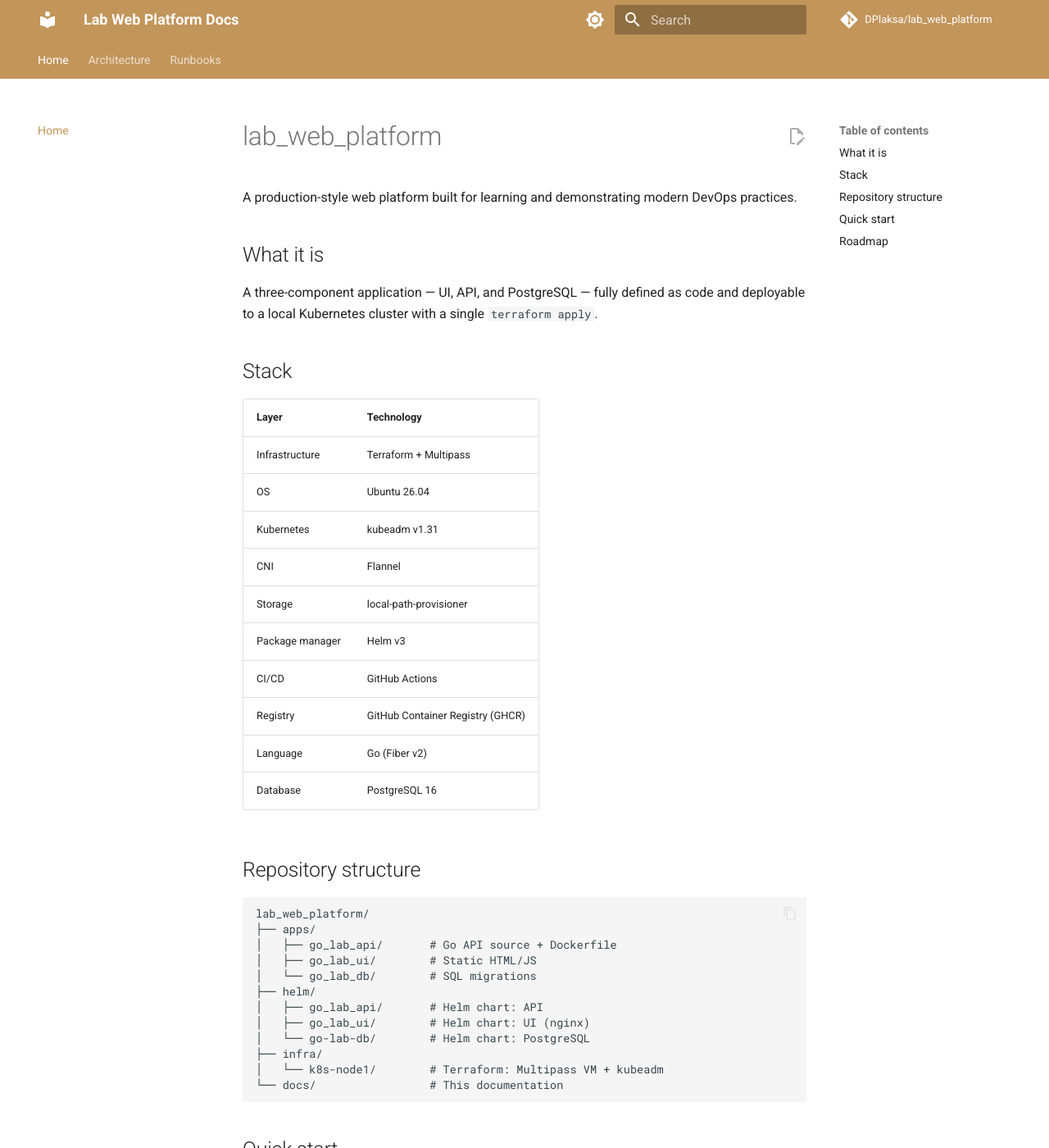
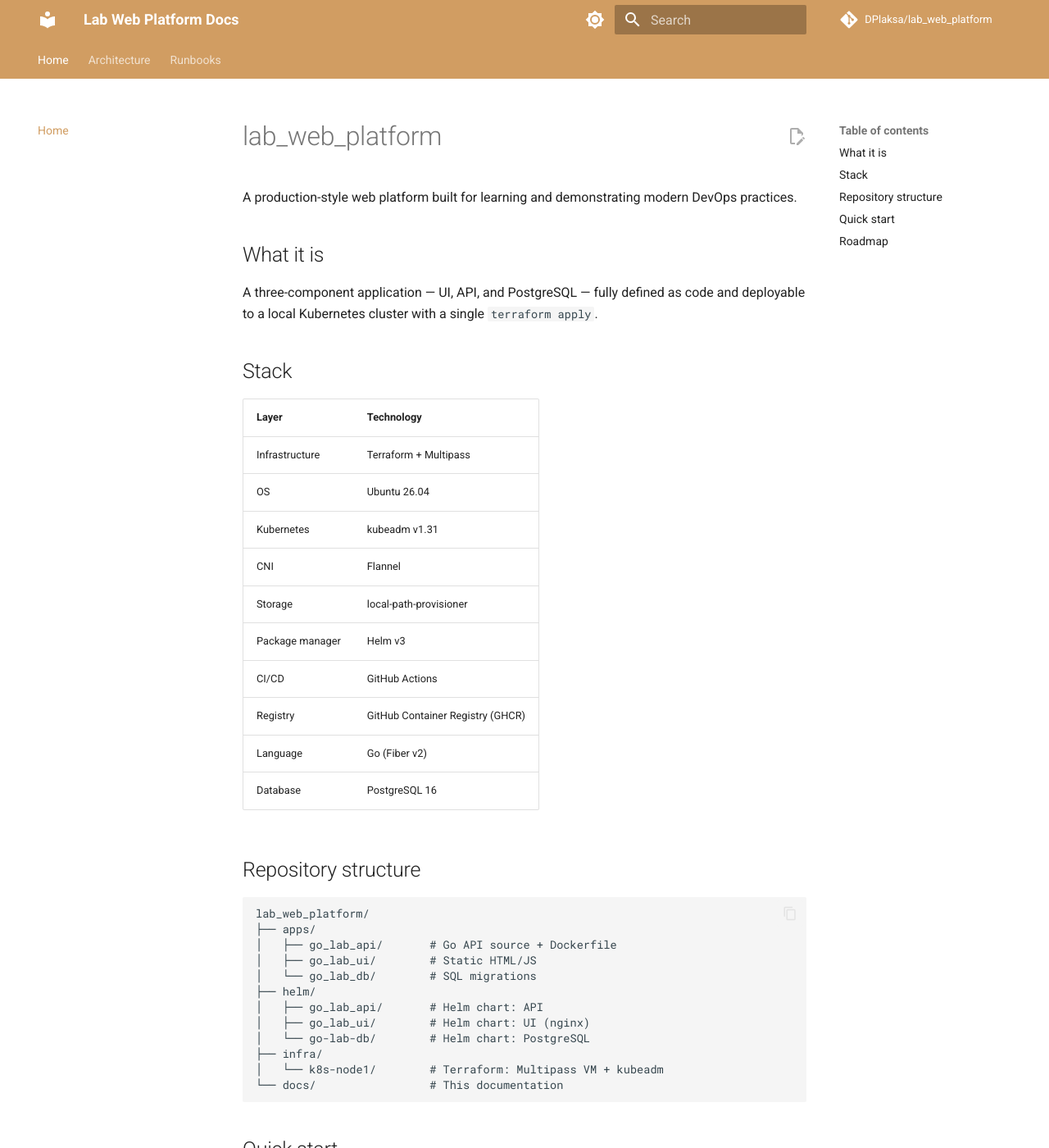
Before and after one commit to DPlaksa/lab_web_platform, an MkDocs documentation site: the page built from docs/index.md, in a window 1280 px wide and 1400 px high. Shown: the whole window at 82% size. Built offline with MkDocs 1.6.1 and Material for MkDocs 9.7.7, drawn with Linux system fonts in a browser that asks for light colours; comment, search, counter and statistics services are not loaded.

Commit message:
docs: set primary color to Gobi Sand #d19d62

```diff
--- a/docs/stylesheets/extra.css
+++ b/docs/stylesheets/extra.css
@@ -1,5 +1,5 @@
 :root > * {
-  --md-primary-fg-color:        #C2955A;
-  --md-primary-fg-color--light: #D4AE7E;
-  --md-primary-fg-color--dark:  #8B6535;
+  --md-primary-fg-color:        #d19d62;
+  --md-primary-fg-color--light: #ddb988;
+  --md-primary-fg-color--dark:  #a67a42;
 }
```
